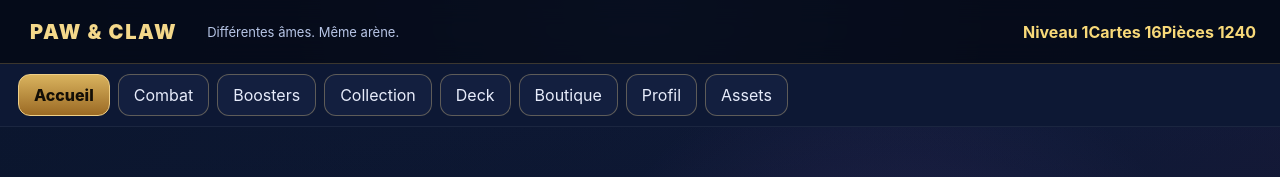
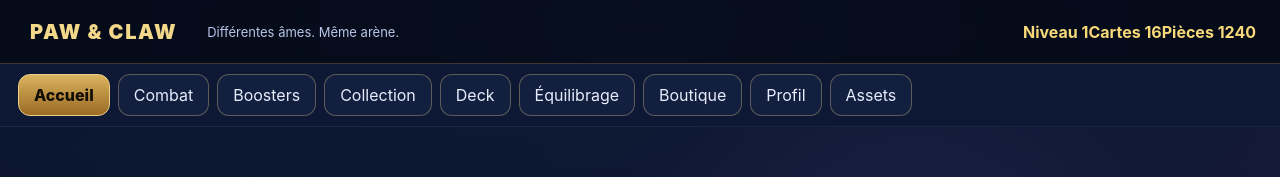
Before and after one commit to NJS114/paw-claw, a React (Vite) app: page / in a window 1280 px wide. Shown: the top 177 px of the page. Built offline with nearby package versions, Linux system fonts and the light colour scheme.

Commit message:
Expose balance analysis as app tab

```diff
--- a/src/App.tsx
+++ b/src/App.tsx
@@ -4,8 +4,9 @@ import { addCards, loadCollection, ownedCount, saveCollection, type OwnedCards }
 import { battleVictory, buyBooster, loadProgression, saveProgression, xpForLevel, type Progression } from './data/progression';
 import { DECK_SIZE, deckCards, loadDeck, saveDeck, starterDeck, validateDeck, type SavedDeck } from './data/deck';
 import { BattleArena } from './BattleArena';
+import { BalanceLab } from './BalanceLab';
 
-type Screen='home'|'battle'|'boosters'|'collection'|'deck'|'assets'|'shop'|'profile';
+type Screen='home'|'battle'|'boosters'|'collection'|'deck'|'balance'|'assets'|'shop'|'profile';
 type AssetManifest={sourceZip:string;count:number;entries:string[]};
 const generatedBase='/assets/generated/';
 const familySheet:Record<string,string>={Magiciens:'chatgpt-image-7-sept.-2026-15_03_35.webp',Ombres:'chatgpt-image-7-sept.-2026-15_03_31.webp',Nobles:'chatgpt-image-7-sept.-2026-15_07_01.webp',Robots:'chatgpt-image-7-sept.-2026-15_01_47.webp',Nature:'chatgpt-image-7-sept.-2026-22_07_59.webp',Guérisseurs:'chatgpt-image-7-sept.-2026-15_03_15.webp',Créatures:'chatgpt-image-7-sept.-2026-15_04_45.webp',Pirates:'chatgpt-image-5-sept.-2026-23_17_33.webp',Éléments:'chatgpt-image-7-sept.-2026-15_04_34.webp',Armée:'plateau-salle-du-trone.webp'};
@@ -22,7 +23,7 @@ export function App(){
  const win=()=>setProgress(p=>battleVictory(p));
  const lose=()=>setProgress(p=>({...p,losses:p.losses+1}));
  function buy(){const n=buyBooster(progress,100);if(!n)return false;setProgress(n);setScreen('boosters');return true}
- return <div className="app-shell"><header className="topbar"><button className="brand" onClick={()=>setScreen('home')}>PAW & CLAW</button><div className="tagline">Différentes âmes. Même arène.</div><div className="currency"><span>Niveau {progress.level}</span><span>Cartes {ownedCount(owned)}</span><span>Pièces {progress.coins}</span></div></header><nav className="nav-row">{(['home','battle','boosters','collection','deck','shop','profile','assets'] as Screen[]).map(x=><button key={x} className={screen===x?'active':''} onClick={()=>setScreen(x)}>{navLabel(x)}</button>)}</nav><main>{screen==='home'&&<Home go={setScreen}/>} {screen==='battle'&&(deckValidation.valid&&battlePool.length===DECK_SIZE?<BattleArena playerPool={battlePool} onWin={win} onLose={lose}/>:<InvalidDeck go={setScreen} count={battlePool.length}/>)} {screen==='collection'&&<Collection owned={owned}/>} {screen==='boosters'&&<BoosterRoom onPull={pull=>{setOwned(o=>addCards(o,pull));setProgress(p=>({...p,boostersOpened:p.boostersOpened+1}))}}/>} {screen==='deck'&&<DeckBuilder owned={owned} deck={deck} onDeckChange={setDeck}/>} {screen==='shop'&&<Shop progress={progress} onBuy={buy}/>} {screen==='profile'&&<Profile progress={progress} owned={owned}/>} {screen==='assets'&&<AssetsLibrary/>}</main></div>
+ return <div className="app-shell"><header className="topbar"><button className="brand" onClick={()=>setScreen('home')}>PAW & CLAW</button><div className="tagline">Différentes âmes. Même arène.</div><div className="currency"><span>Niveau {progress.level}</span><span>Cartes {ownedCount(owned)}</span><span>Pièces {progress.coins}</span></div></header><nav className="nav-row">{(['home','battle','boosters','collection','deck','balance','shop','profile','assets'] as Screen[]).map(x=><button key={x} className={screen===x?'active':''} onClick={()=>setScreen(x)}>{navLabel(x)}</button>)}</nav><main>{screen==='home'&&<Home go={setScreen}/>} {screen==='battle'&&(deckValidation.valid&&battlePool.length===DECK_SIZE?<BattleArena playerPool={battlePool} onWin={win} onLose={lose}/>:<InvalidDeck go={setScreen} count={battlePool.length}/>)} {screen==='collection'&&<Collection owned={owned}/>} {screen==='boosters'&&<BoosterRoom onPull={pull=>{setOwned(o=>addCards(o,pull));setProgress(p=>({...p,boostersOpened:p.boostersOpened+1}))}}/>} {screen==='deck'&&<DeckBuilder owned={owned} deck={deck} onDeckChange={setDeck}/>} {screen==='balance'&&<BalanceLab/>} {screen==='shop'&&<Shop progress={progress} onBuy={buy}/>} {screen==='profile'&&<Profile progress={progress} owned={owned}/>} {screen==='assets'&&<AssetsLibrary/>}</main></div>
 }
 function Home({go}:{go:(s:Screen)=>void}){return <section className="home-hero"><div className="hero-copy"><p className="eyebrow">COLLECTION · COMBAT · PROGRESSION</p><h1>Bienvenue dans l’arène</h1><p>Collectionne les chats et chiens de chaque faction, construis ton deck et affronte le rival dans une arène fantasy pensée pour le jeu en paysage.</p><div className="hero-actions"><button className="primary" onClick={()=>go('battle')}>Jouer maintenant</button><button onClick={()=>go('boosters')}>Ouvrir un booster</button><button onClick={()=>go('collection')}>Ma collection</button></div></div><div className="home-visual"><img src={`${generatedBase}heros-duo.webp`} alt="Héros Paw & Claw"/></div></section>}
 function InvalidDeck({go,count}:{go:(s:Screen)=>void;count:number}){return <section className="placeholder"><h2>Deck incomplet</h2><p>Ton deck actif contient {count}/{DECK_SIZE} cartes valides. Complète-le avant de lancer un combat.</p><button className="primary" onClick={()=>go('deck')}>Ouvrir le Deck Builder</button></section>}
@@ -34,5 +35,5 @@ function DeckBuilder({owned,deck,onDeckChange}:{owned:OwnedCards;deck:SavedDeck;
 function Shop({progress,onBuy}:{progress:Progression;onBuy:()=>boolean}){const[msg,setMsg]=useState('');return <section className="collection-screen"><div className="collection-head"><div><p className="eyebrow">BOUTIQUE</p><h2>Marché Paw & Claw</h2><p>Utilise les pièces gagnées en combat.</p></div><strong>{progress.coins} pièces</strong></div><div className="shop-grid"><article className="shop-item"><img src={`${generatedBase}booster-violet.webp`} alt="Booster standard"/><h3>Booster Royaume</h3><p>12 cartes : 8 communes, 3 rares, 1 épique ou légendaire.</p><button className="primary" onClick={()=>setMsg(onBuy()?'Booster acheté !':'Pas assez de pièces.')}>100 pièces</button></article><article className="shop-item disabled"><div className="shop-coming">Premium</div><h3>Booster Premium</h3><p>Arrive bientôt.</p><button disabled>Bientôt</button></article></div>{msg&&<p className="shop-message">{msg}</p>}</section>}
 function Profile({progress,owned}:{progress:Progression;owned:OwnedCards}){const need=xpForLevel(progress.level),discovered=Object.keys(owned).filter(id=>owned[id]>0).length;return <section className="collection-screen"><div className="profile-card"><div className="profile-avatar">P&C</div><div><p className="eyebrow">PROFIL JOUEUR</p><h2>Niveau {progress.level}</h2><div className="xp-bar"><span style={{width:`${Math.min(100,progress.xp/need*100)}%`}}/></div><p>{progress.xp}/{need} XP</p></div></div><div className="profile-stats"><div><strong>{progress.wins}</strong><span>Victoires</span></div><div><strong>{progress.losses}</strong><span>Défaites</span></div><div><strong>{progress.boostersOpened}</strong><span>Boosters</span></div><div><strong>{discovered}</strong><span>Cartes découvertes</span></div><div><strong>{progress.coins}</strong><span>Pièces</span></div></div></section>}
 function AssetsLibrary(){const[m,setM]=useState<AssetManifest|null>(null);useEffect(()=>{fetch(`${generatedBase}manifest.json`).then(r=>r.json()).then(setM).catch(()=>{})},[]);return <section className="collection-screen"><div className="collection-head"><div><p className="eyebrow">ASSETS</p><h2>Bibliothèque visuelle</h2><p>{m?.count??0} images du pack source.</p></div></div><div className="asset-grid">{(m?.entries??[]).map(n=><article className="asset-tile" key={n}><img src={`${generatedBase}${n}`} alt="" loading="lazy"/><small>{n}</small></article>)}</div></section>}
-function navLabel(s:Screen){return({home:'Accueil',battle:'Combat',boosters:'Boosters',collection:'Collection',deck:'Deck',shop:'Boutique',profile:'Profil',assets:'Assets'} as Record<Screen,string>)[s]}
+function navLabel(s:Screen){return({home:'Accueil',battle:'Combat',boosters:'Boosters',collection:'Collection',deck:'Deck',balance:'Équilibrage',shop:'Boutique',profile:'Profil',assets:'Assets'} as Record<Screen,string>)[s]}
 function rarityClass(r:string){return r.toLowerCase().normalize('NFD').replace(/[\u0300-\u036f]/g,'')}function shuffle<T>(a:T[]){return [...a].sort(()=>Math.random()-.5)}
```
